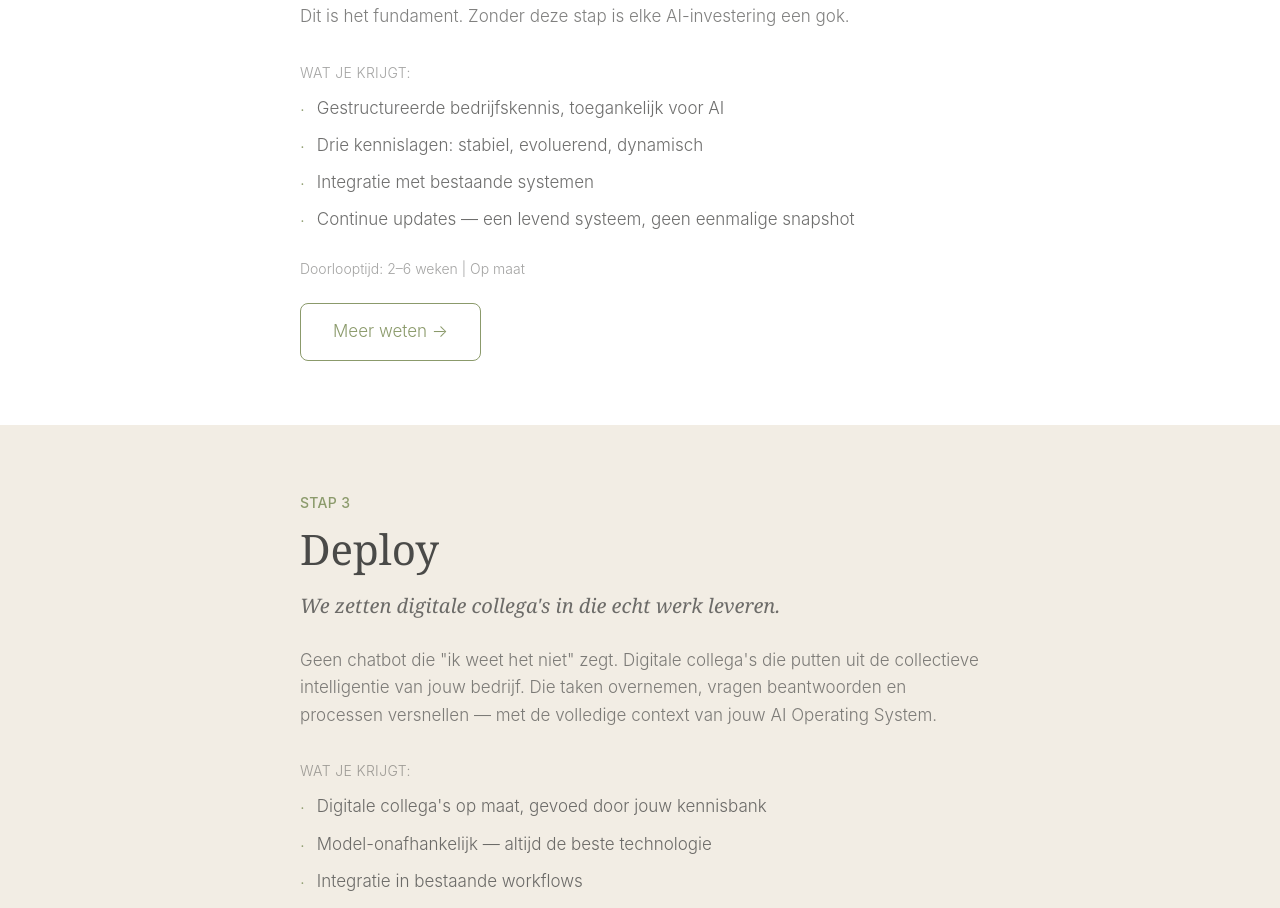
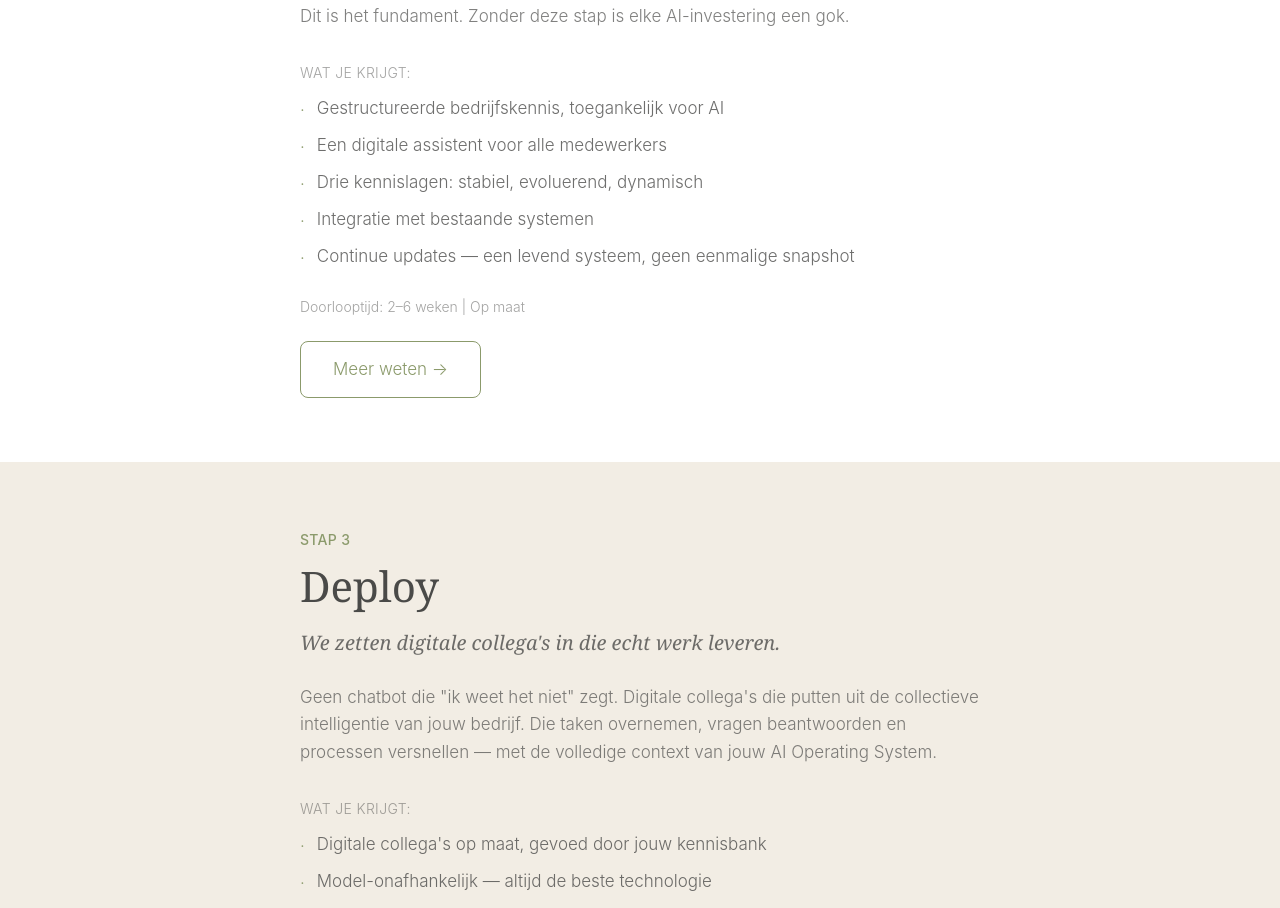
Before and after one commit to henryaoturner-art/nativ-website, a Next.js app: page /diensten in a window 1280 px wide. Shown: the part 1480-2388 px from the top of the page. Built offline with nearby package versions, Linux system fonts and the light colour scheme.

Commit message:
Diensten stap 2: digitale assistent voor alle medewerkers

```diff
--- a/src/app/diensten/page.tsx
+++ b/src/app/diensten/page.tsx
@@ -23,7 +23,7 @@ const translations = {
         step: "Stap 2", title: "Build",
         lead: "We bouwen je AI-kennisbank — de context die AI écht nuttig maakt.",
         body: "AI-tools zijn krachtig. Maar zonder de juiste context zijn ze nutteloos. Wij structureren de kennis die in jouw organisatie leeft — in hoofden, systemen, processen — tot een levend AI Operating System dat AI begrijpt.\n\nDit systeem werkt met drie kennislagen: stabiele kennis (merkidentiteit, kernprocessen — jaarlijks bijgewerkt), evoluerende kennis (marktpositie, concurrentie — maandelijks bijgewerkt), en dynamische kennis (campagnedata, klantfeedback — wekelijks of vaker). Daardoor is het geen eenmalige snapshot, maar een systeem dat meegroeit met je organisatie.\n\nDit is het fundament. Zonder deze stap is elke AI-investering een gok.",
-        features: ["Gestructureerde bedrijfskennis, toegankelijk voor AI", "Drie kennislagen: stabiel, evoluerend, dynamisch", "Integratie met bestaande systemen", "Continue updates — een levend systeem, geen eenmalige snapshot"],
+        features: ["Gestructureerde bedrijfskennis, toegankelijk voor AI", "Een digitale assistent voor alle medewerkers", "Drie kennislagen: stabiel, evoluerend, dynamisch", "Integratie met bestaande systemen", "Continue updates — een levend systeem, geen eenmalige snapshot"],
         meta: "Doorlooptijd: 2–6 weken | Op maat",
         whatLabel: "Wat je krijgt:",
         cta: "Meer weten →", ctaLink: "/contact", primary: false,
```
